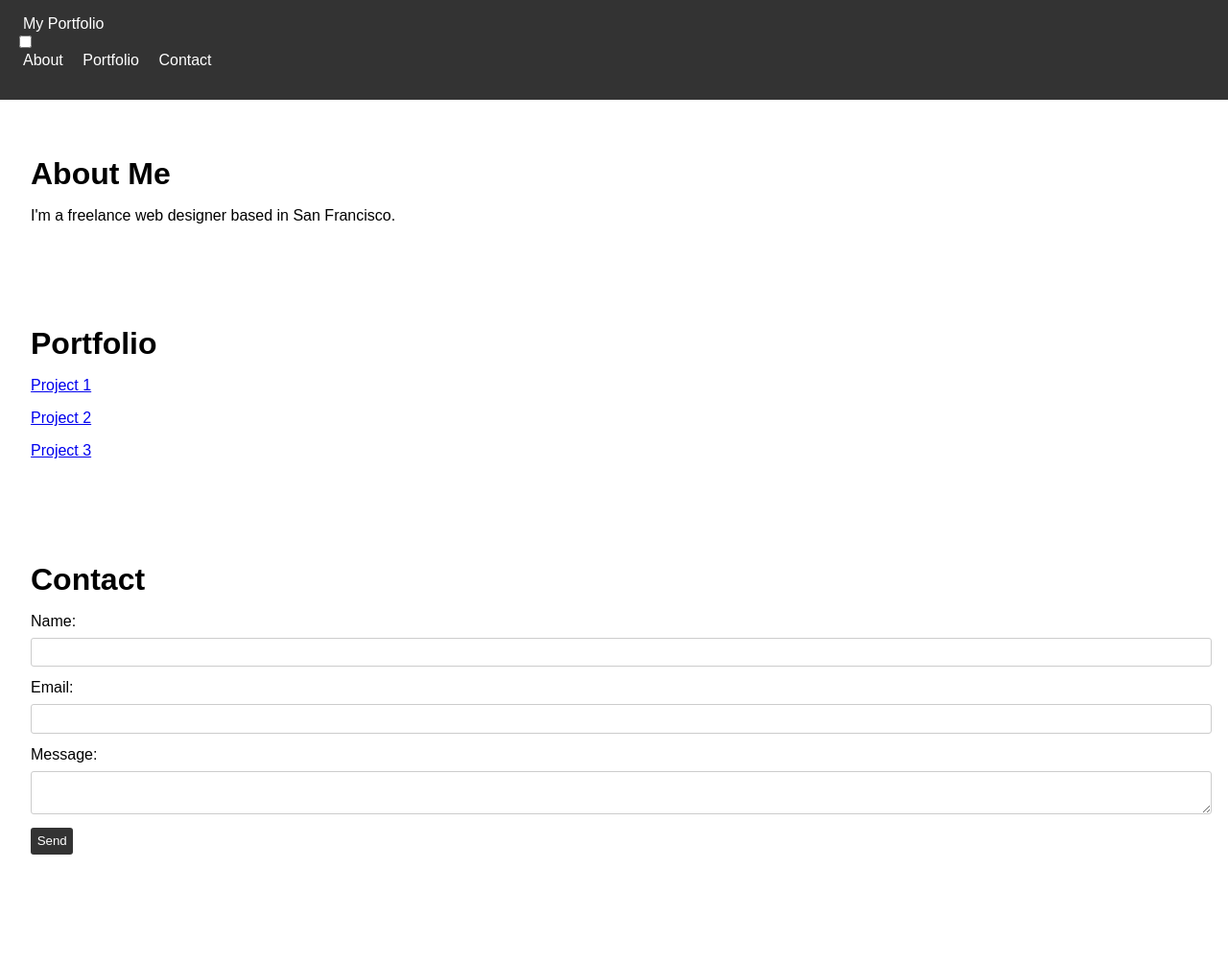
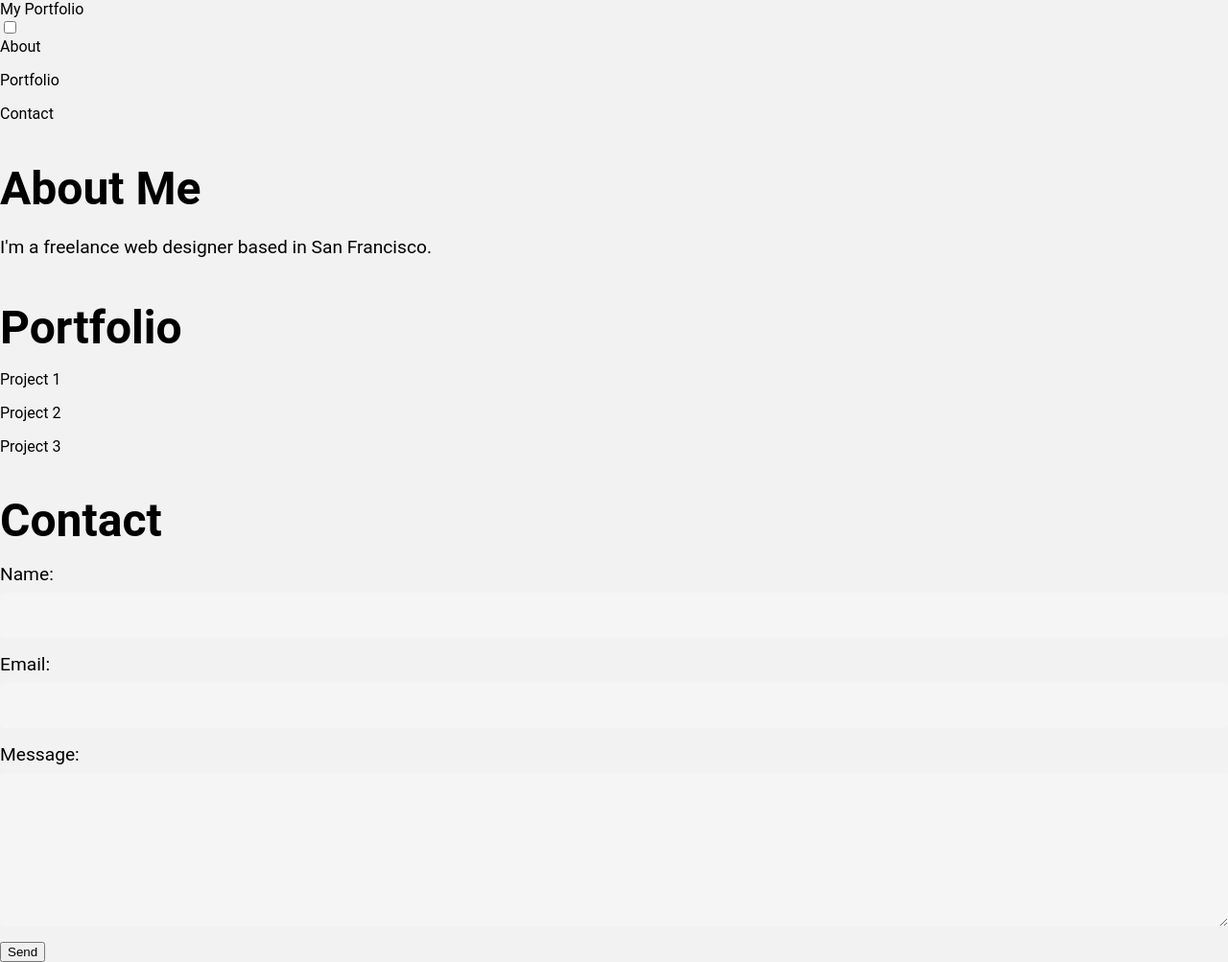
Before and after one commit to hafsaelmekki/Hafsaelmekki-github.io, a plain HTML site: page index.html in a window 1280 px wide. Shown: the whole page at 96% size. Before the commit the page ends 923 px from the top, so only its background shows below. Drawn offline with Linux system fonts and the light colour scheme.

Commit message:
Update style.css

```diff
--- a/style.css
+++ b/style.css
@@ -1,38 +1,30 @@
+/* Global Styles */
+
+* {
+  box-sizing: border-box;
+}
+
 body {
-  font-family: sans-serif;
+  font-family: 'Roboto', sans-serif;
   margin: 0;
   padding: 0;
+  background-color: #f2f2f2;
 }
 
-header {
-  background-color: #333;
-  color: white;
-  padding: 1em;
+a {
+  text-decoration: none;
+  color: inherit;
 }
 
-nav ul {
-  list-style: none;
-  margin: 0;
-  padding: 0;
+h1 {
+  font-size: 3rem;
+  font-weight: 700;
+  margin-bottom: 1rem;
 }
 
-nav li {
-  display: inline-block;
-}
-
-nav a {
-  color: white;
-  text-decoration: none;
-  padding: 0.5em;
-}
-
-section {
-  padding: 2em;
-}
-
-section h1 {
-  font-size: 2em;
-  margin-bottom: 0.5em;
+p {
+  font-size: 1.2rem;
+  line-height: 1.5;
 }
 
 ul {
@@ -41,13 +33,14 @@ ul {
   padding: 0;
 }
 
-ul li {
-  margin-bottom: 1em;
+li {
+  margin-bottom: 1rem;
 }
 
 form label {
   display: block;
-  margin-bottom: 0.5em;
+  font-size: 1.2rem;
+  margin-bottom: 0.5rem;
 }
 
 form input[type="text"],
@@ -55,19 +48,24 @@ form input[type="email"],
 form textarea {
   display: block;
   width: 100%;
-  padding: 0.5em;
-  margin-bottom: 1em;
-  border-radius: 3px;
-  border: 1px solid #ccc;
+  padding: 1rem;
+  margin-bottom: 1rem;
+  border-radius: 5px;
+  border: none;
+  background-color: #f5f5f5;
+  transition: all 0.2s ease;
+}
+
+form input[type="text"]:focus,
+form input[type="email"]:focus,
+form textarea:focus {
+  outline: none;
+  background-color: #e5e5e5;
+}
+
+form textarea {
+  height: 10rem;
 }
 
 form button[type="submit"] {
-  display: block;
-  margin-top: 1em;
-  padding: 0.5em;
-  background-color: #333;
-  color: white;
-  border: none;
-  border-radius: 3px;
-  cursor: pointer;
-}
+  display:
```
